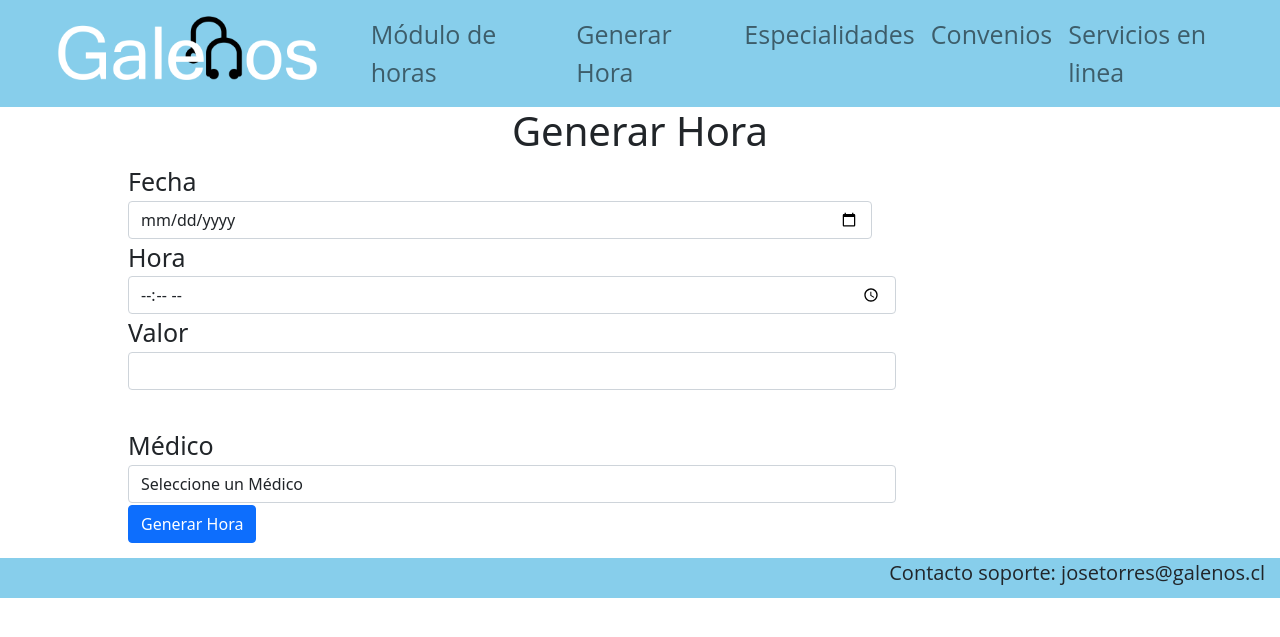
After one commit to Tato1272/Centro_medico, a Django app: page /add_hora in a window 1280 px wide. The commit adds this page. Shown: the top 637 px of the page. Run offline with Django 3.2, Linux system fonts and the light colour scheme; data comes from the database, SQL or seed files in the repository; both versions use the stored data as it was after the commit.

Commit message:
agregar funcionando

```diff
--- a/AppGalenos/forms.py
+++ b/AppGalenos/forms.py
@@ -1,5 +1,5 @@
 from django import forms
-from .models import Hora
+from .models import Hora,Medico
 from django.contrib import messages
 
 class HorasForm(forms.ModelForm):
--- /dev/null
+++ b/AppGalenos/static/css/add_hora.css
@@ -0,0 +1,14 @@
+.agregar_hora{
+    margin-left: 10%;
+    margin-right: 30%;
+    font-size: 25px;
+}
+
+h1{
+    text-align: center;
+}
+
+p{
+    text-align: center;
+    font-size: 20px;
+}
--- /dev/null
+++ b/AppGalenos/templates/add_hora.html
@@ -0,0 +1,50 @@
+{% extends 'base.html' %}
+{% load static %}
+
+{% block css %}
+<!--Acceso al css local-->
+<link rel="stylesheet" href="{% static 'css/add_hora.css' %}">
+{% endblock %}
+
+{% block contenido %}
+
+<h1>Generar Hora</h1>
+<div class="agregar_hora">
+    <form method="POST" id="add" enctype="multipart/form-data">
+        {% csrf_token %}
+        <div>
+            <div class="row">
+                <div class="form-group col-12">
+                    <label  for="fecha">Fecha</label>
+                    <input id="fecha" name="fecha" class="form-control" type="date" />
+                </div>
+            </div>
+        </div>
+        <div>
+            <div class="form-group col-12">
+                <label for="hora">Hora</label>
+                <input id="hora" name="hora" class="form-control" type="time" />
+            </div>
+        </div>
+        <div>
+            <div class="form-group col-12">
+                <label for="valor">Valor</label>
+                <input id="valor" name="valor" class="form-control" type="number"></input>
+            </div>
+        </div>
+        <br>
+        <div>
+            <div class="form-group col-12">
+                <label for="medico">Médico</label>
+                <select name="medico" id="medico" class="form-control">
+                    <option selected="selected">Seleccione un Médico</option>
+                    {% for m in medicos %}
+                    <option value="{{ m.id }}">{{ m.primerNombre }} {{ m.primerApellido }} </option>
+                    {% endfor %}
+                </select>
+            </div>
+        </div>
+        <button type="submit" class="btn btn-primary">Generar Hora</button>
+    </form>
+</div>
+{% endblock%}
--- a/AppGalenos/templates/base.html
+++ b/AppGalenos/templates/base.html
@@ -38,7 +38,7 @@
                                 <a class="nav-link" href="{% url 'listar_hora' %}">Módulo de horas</a>
                             </li>
                             <li class="nav-item">
-                                <a class="nav-link" href="#">Conoce nuestro centro medico</a>
+                                <a class="nav-link" href="{% url 'add_hora' %}">Generar Hora</a>
                             </li>
                             <li class="nav-item">
                                 <a class="nav-link" href="#">Especialidades</a>
--- a/AppGalenos/urls.py
+++ b/AppGalenos/urls.py
@@ -5,4 +5,6 @@ urlpatterns = [
     path('', views.return_home, name='home'),
 
     path('listar_hora', views.listar_hora, name="listar_hora"),
+
+    path('add_hora', views.add_hora, name="add_hora"),
 ]
--- a/AppGalenos/views.py
+++ b/AppGalenos/views.py
@@ -1,5 +1,5 @@
 from django.shortcuts import render, redirect, get_object_or_404
-from .models import Hora
+from .models import Hora, Medico
 from .forms import HorasForm
 
 # Create your views here.
@@ -13,6 +13,8 @@ def listar_hora(request):
 
 def add_hora(request):
 
+    medicos = Medico.objects.all()
+
     data={
         'form' : HorasForm()
     }
@@ -22,9 +24,11 @@ def add_hora(request):
         if formulario.is_valid():
             formulario.save()
             data["mensaje"] = "guardado correctamente"
+            return redirect (to="listar_hora")
         else:
             data["form"] = formulario
-    return render(request, "horas/add_hora.html", data)
+    return render(request, "add_hora.html", {'medicos': medicos})
+    return render(request, "add_hora.html", data)
 
 def borrar_hora(request, id_hora):
     instancia = Hora.objects.get(id=id_hora)
```
Also changed, not shown: db.sqlite3.
